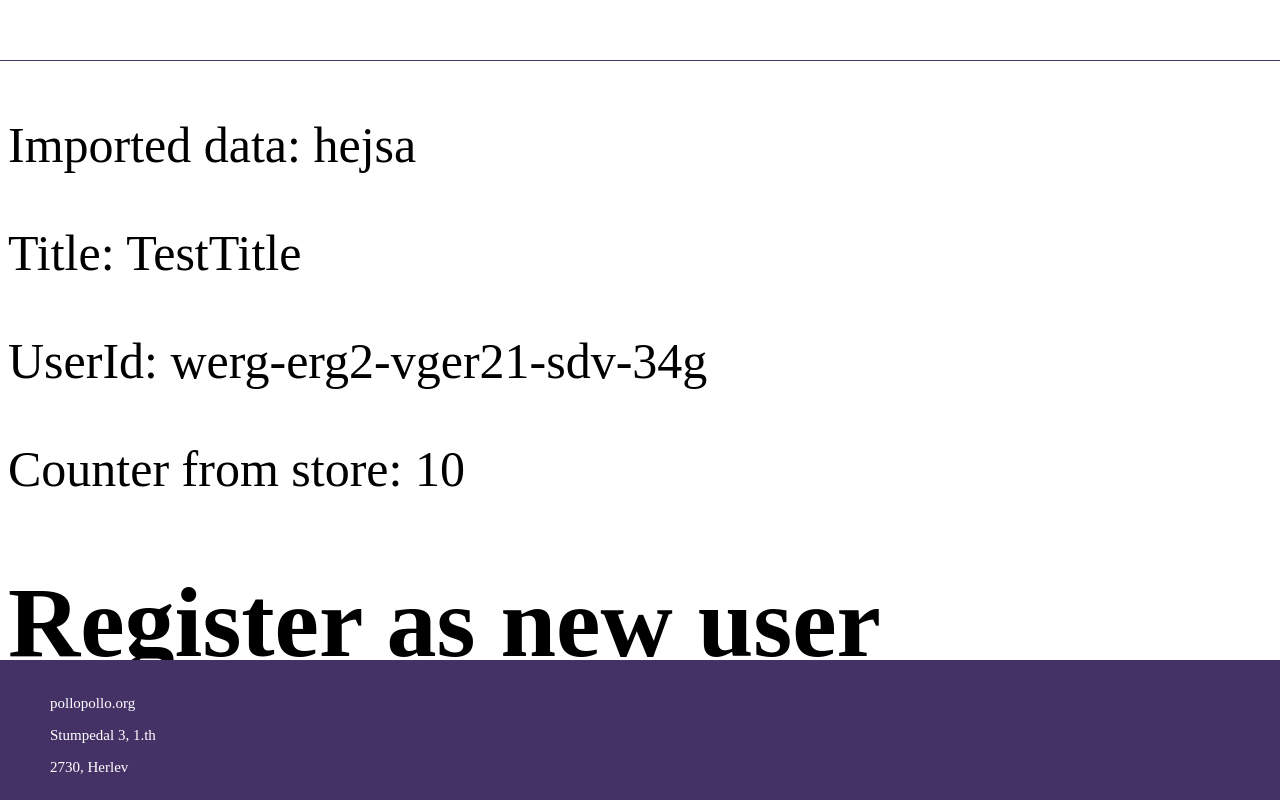
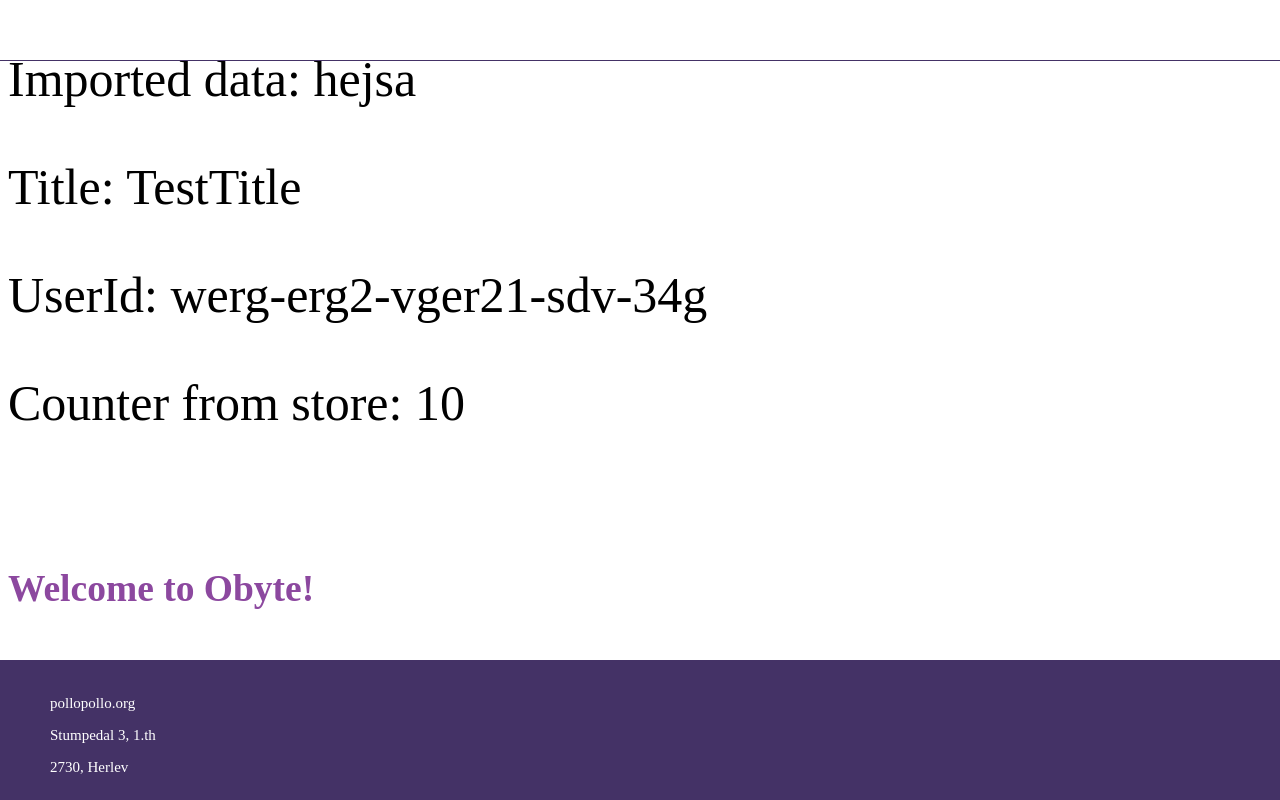
Before and after one commit to pollopollo-org/front-end, a React app: page / in a window 1280 px wide. Shown: the top 800 px of the page. Built offline with nearby package versions, Linux system fonts and the light colour scheme.

Commit message:
small fixes

```diff
--- a/src/ts/components/App.tsx
+++ b/src/ts/components/App.tsx
@@ -1,6 +1,5 @@
 import React from "react";
 
-import { getSVG } from "src/assets/svg";
 import { createStore } from "../store/createStore";
 import { StoreProvider } from "../store/injectStore";
 import { Store } from "../store/Store";
@@ -48,7 +47,6 @@ export class App extends React.PureComponent<{}, AppState> {
 	public render(): JSX.Element {
 		return (
 			<div>
-				{ getSVG("logo", {fillHoverColor: "red", transitionDuration: 1000}) }
 
 				{ this.state.store && this.renderProviders() }
 
--- a/src/ts/components/layout/Header/Header.tsx
+++ b/src/ts/components/layout/Header/Header.tsx
@@ -39,6 +39,7 @@ export class Header extends React.PureComponent {
                     .phantom-header {
                         width: 100%;
                         height: 60px;
+                        background-color: ${ colors.white }
                     }
 
 					i {
--- a/src/ts/components/layout/MainContainer.tsx
+++ b/src/ts/components/layout/MainContainer.tsx
@@ -8,7 +8,6 @@ import { Store } from "src/ts/store/Store";
 import benefactors from "../../../assets/data/benefactors.json";
 
 import { FrontPage } from "../pages/FrontPage/FrontPage";
-import { RegisterForm } from "../pages/RegisterForm/RegisterForm";
 
 type MainContainerProps = {
     /**
@@ -34,7 +33,6 @@ class UnwrappedMainContainer extends React.Component<MainContainerProps> {
                 <p>Title: {dummy.title}</p>
                 <p>UserId: {dummy.userId}</p>
                 <p>Counter from store: {dummy.incrementingValue}</p>
-                <RegisterForm />
                 <FrontPage />
 
                 <Router>
```
Also changed, not shown: 1 other file (tests, documents, lock files or other folders).
